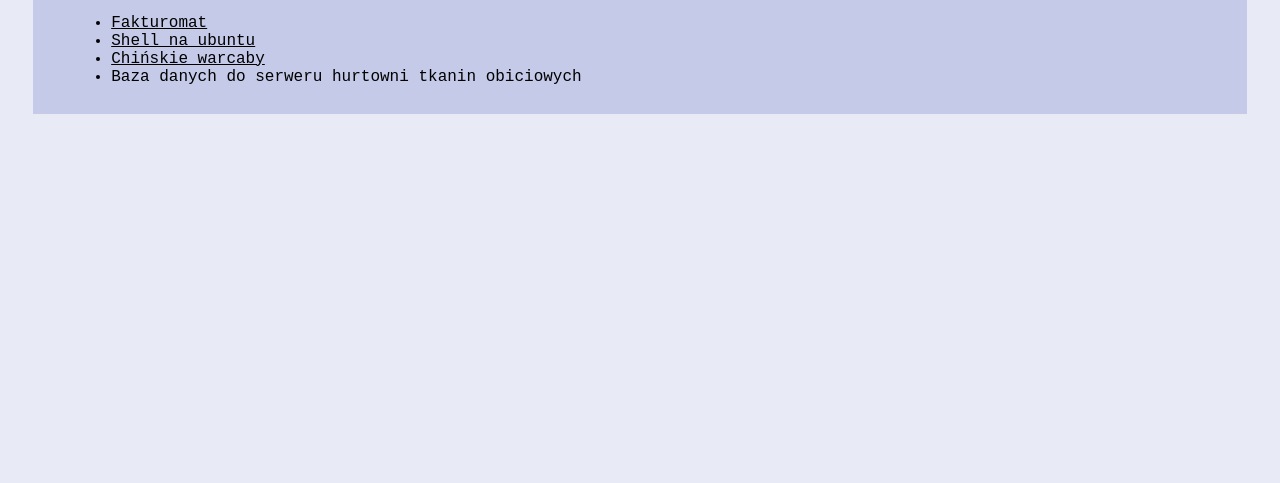
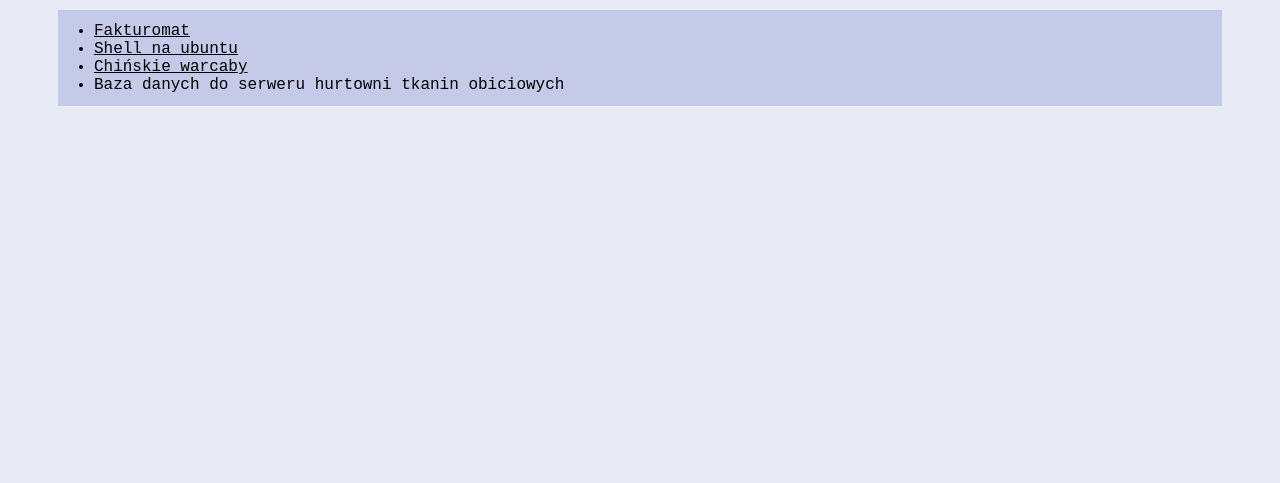
Before and after one commit to matik98/matik98.github.io, a plain HTML site: page Lista1/html/projects/default.html in a window 1280 px wide. Shown: the part 317-800 px from the top of the page. Drawn offline with Linux system fonts and the light colour scheme.

Commit message:
Update default.html

```diff
--- a/Lista1/html/projects/default.html
+++ b/Lista1/html/projects/default.html
@@ -14,9 +14,9 @@
       <a class="linkButton" href="../home/home_page.html">INFO</a>
       <a class="linkButton" href="../projects/default.html">PROJEKTY</a>
     </nav>
-    <h2>Moje projekty</h2>
-    <main class="mainSection">
-      <ul>
+    <main>
+      <h2>Moje projekty</h2>
+      <ul class="mainSection">
         <li>
           <a class="listA" href="./fakturomat.html">Fakturomat</a>
         </li>
```
